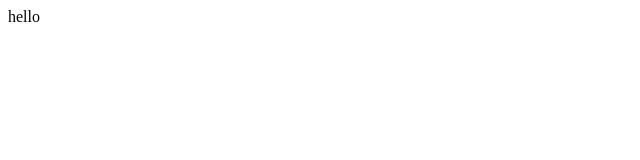
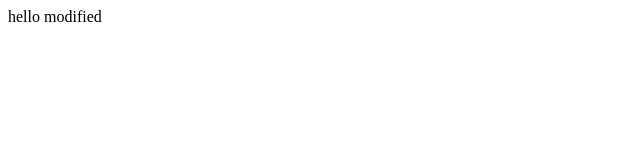
Before and after one commit to mann1105/sample, a plain HTML site: page index.html in a window 1280 px wide. Shown: the full height of the page, 0-640 px from the left. Drawn offline with Linux system fonts and the light colour scheme.

Commit message:
second update

```diff
--- a/index.html
+++ b/index.html
@@ -1,5 +1,5 @@
 <html>
     <body>
-        hello
+        hello modified
     </body>
 </html>
```
